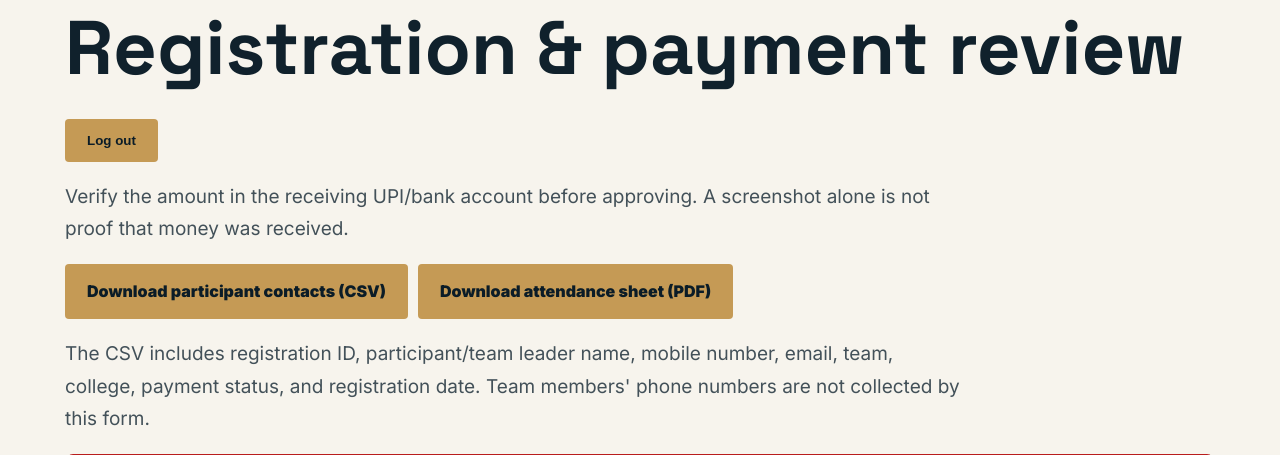
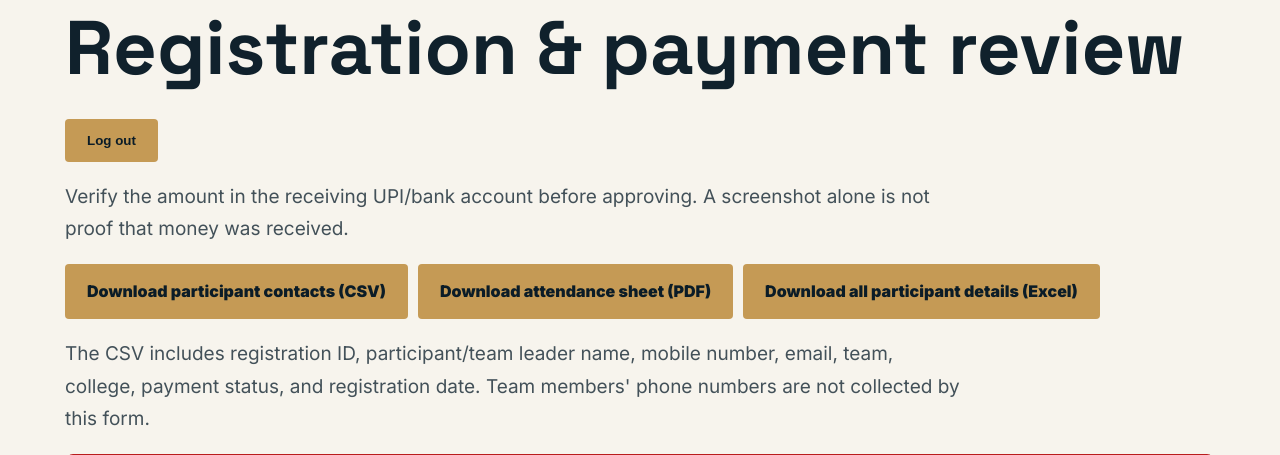
Before and after one commit to atharvdubey2609-debug/CIVILATHON2026, a Flask app: page /admin in a window 1280 px wide. Shown: the part 180-635 px from the top of the page. Run offline with Flask 3, Linux system fonts and the light colour scheme; the visitor is signed in with stand-in values (Sample User, id 1); data that the repository does not hold is empty.

Commit message:
Add Excel export button to admin panel

```diff
--- a/templates/admin.html
+++ b/templates/admin.html
@@ -8,7 +8,7 @@
   {% endwith %}
   <form method="post" action="{{ url_for('admin_logout') }}"><button class="btn btn-secondary" type="submit">Log out</button></form>
   <p class="lead-dark">Verify the amount in the receiving UPI/bank account before approving. A screenshot alone is not proof that money was received.</p>
-  <p style="margin:16px 0;display:flex;gap:10px;flex-wrap:wrap"><a class="btn btn-primary" href="{{ url_for('admin_export_registrations') }}">Download participant contacts (CSV)</a><a class="btn btn-primary" href="{{ url_for('admin_attendance_sheet') }}">Download attendance sheet (PDF)</a></p>
+  <p style="margin:16px 0;display:flex;gap:10px;flex-wrap:wrap"><a class="btn btn-primary" href="{{ url_for('admin_export_registrations') }}">Download participant contacts (CSV)</a><a class="btn btn-primary" href="{{ url_for('admin_attendance_sheet') }}">Download attendance sheet (PDF)</a><a class="btn btn-primary" href="{{ url_for('admin_export_participants_xlsx') }}">Download all participant details (Excel)</a></p>
   <p class="lead-dark">The CSV includes registration ID, participant/team leader name, mobile number, email, team, college, payment status, and registration date. Team members' phone numbers are not collected by this form.</p>
   <section style="margin:18px 0;padding:16px;border:1px solid #b91c1c;border-radius:8px">
     <h2 style="margin-top:0">Clear test registrations</h2>
```
